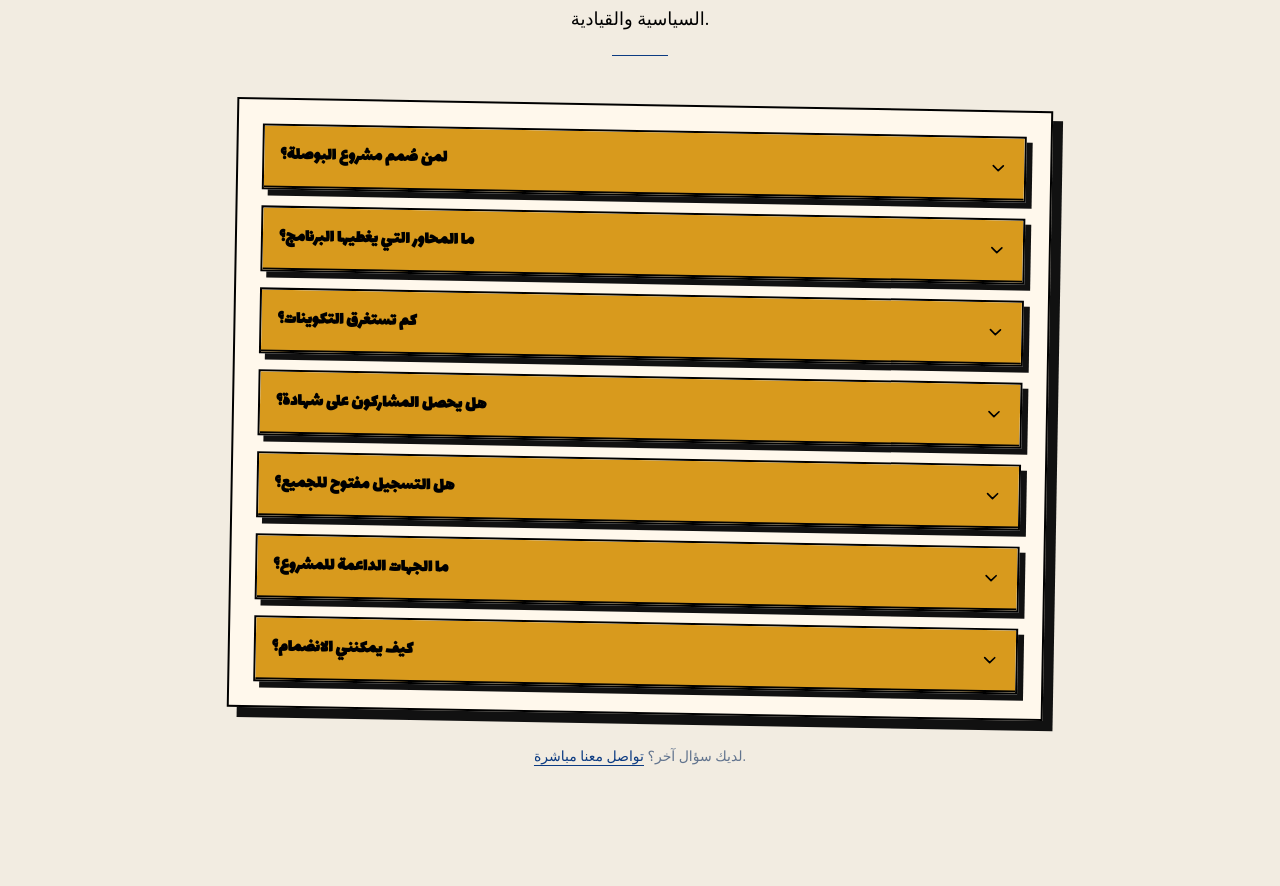
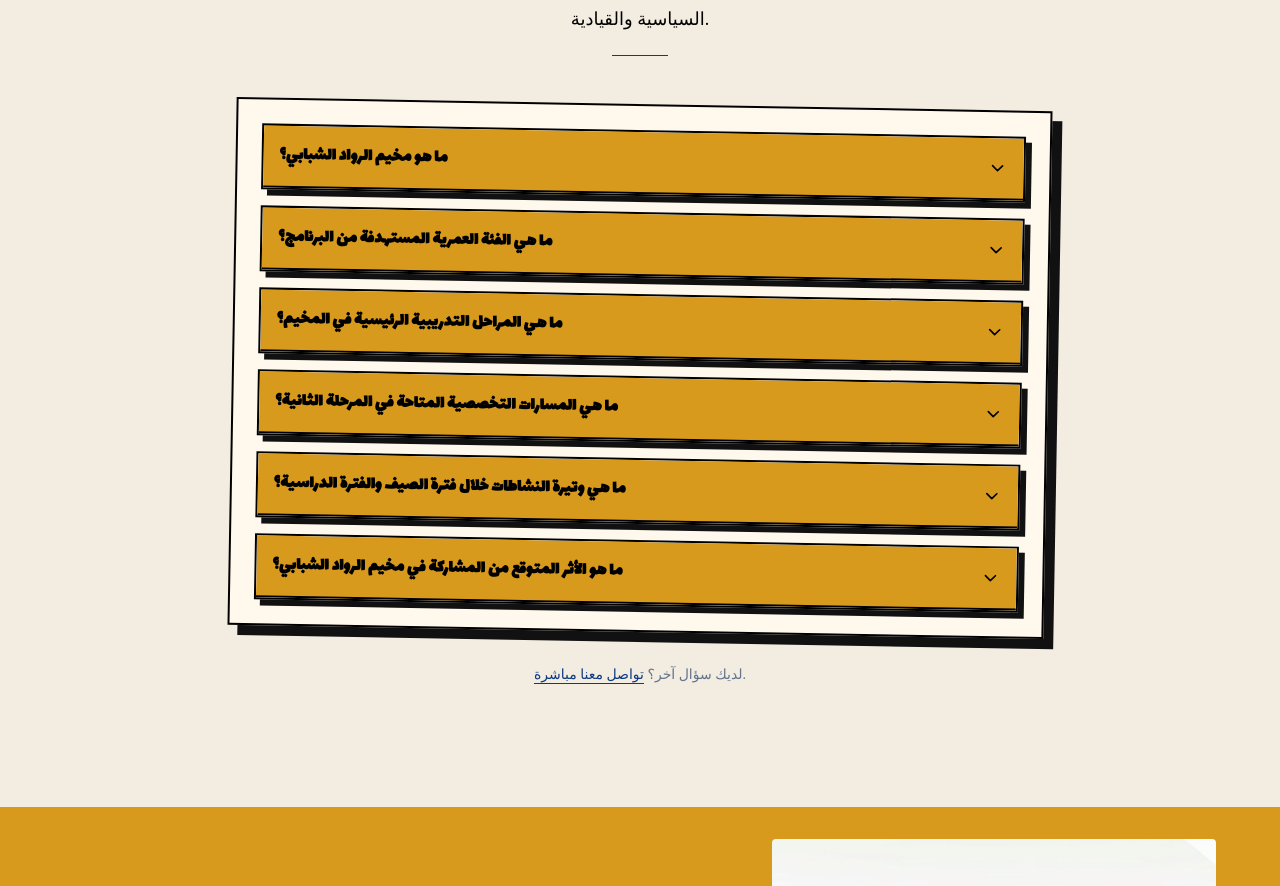
Before and after one commit to Noufel-sf/Dz_yound_leaders2, a Next.js app: page / in a window 1280 px wide. Shown: the part 7449-8335 px from the top of the page. Built offline with nearby package versions, Linux system fonts and the light colour scheme; a web font is replaced by a local one.

Commit message:
Addinig faq section real text

```diff
--- a/app/components/FaqSection.tsx
+++ b/app/components/FaqSection.tsx
@@ -11,61 +11,53 @@ type FAQItem = {
   answer: string;
 };
 
-const faqs: FAQItem[] = [
+export const faqs: FAQItem[] = [
   {
-    id: "eligibility",
-    question: "لمن صُمم مشروع البوصلة؟",
+    id: "1",
+    question: "ما هو مخيم الرواد الشبابي؟",
     answer:
-      "صُمم المشروع للشباب الجزائري الطموح الراغب في تطوير وعيه السياسي وفهم آليات العمل المؤسساتي وصناعة القرار.",
+      "مخيم الرواد الشبابي هو برنامج تدريبي متكامل ومرحلي يهدف إلى بناء جيل جديد من الشباب الجزائري القادر على الابتكار، القيادة، وصناعة الأثر الإيجابي في مجتمعاتهم، من خلال صقل مهاراتهم الشخصية والتقنية والمهنية.",
   },
   {
-    id: "content",
-    question: "ما المحاور التي يغطيها البرنامج؟",
+    id: "2",
+    question: "ما هي الفئة العمرية المستهدفة من البرنامج؟",
     answer:
-      "يغطي البرنامج مسارات مهارية، قانونية، إدارية وسياسية، مع تدريبات تطبيقية تساعدك على القيادة وتحمل المسؤولية.",
+      "يستهدف البرنامج الشباب الجزائري من الفئة العمرية 18 إلى 35 سنة، الطموحين، الملتزمين، والراغبين في تطوير ذواتهم والمساهمة في بناء مجتمعاتهم.",
   },
   {
-    id: "duration",
-    question: "كم تستغرق التكوينات؟",
+    id: "3",
+    question: "ما هي المراحل التدريبية الرئيسية في المخيم؟",
     answer:
-      "مدة التكوين تختلف حسب المسار، ويتم الإعلان عن الرزنامة الزمنية لكل دفعة قبل الانطلاق لضمان جاهزية المشاركين.",
+      "يتكون البرنامج من ثلاث مراحل رئيسية: المرحلة الأولى بناء الشخصية والمهارات الناعمة (Soft Skills) وتركز على التواصل الفعال، الذكاء العاطفي، القيادة والعمل الجماعي، وإدارة الذات والوقت. المرحلة الثانية التمكين الرقمي والتقني (Hard Skills) وتشمل التدريب على أدوات الذكاء الاصطناعي وكيفية استهلاكها لصالحنا، بالإضافة إلى مسارين تخصصيين هما التمكين الرقمي والمقاولتية. المرحلة الثالثة تدريب المدربين (TOT - Training of Trainers) لتأهيل الشباب ليصبحوا مدربين وموجهين.",
   },
   {
-    id: "certificate",
-    question: "هل يحصل المشاركون على شهادة؟",
+    id: "4",
+    question: "ما هي المسارات التخصصية المتاحة في المرحلة الثانية؟",
     answer:
-      "نعم، يحصل المشاركون الذين يُتمّون المسار التدريبي بنجاح على شهادة مشاركة توثق اكتسابهم للمهارات الأساسية.",
+      "المسارات التخصصية هي: المسار الأول التمكين الرقمي ويشمل التصوير وصحافة الهاتف، البودكاست، والتسويق الرقمي. المسار الثاني المقاولتية ويشمل المهارات المقاولاتية واختيار المشروع، دراسة السوق والدراسات التقنية والمالية، مخطط نموذج العمل (BMC)، وكيفية التسجيل مع NESDA وANGEM والمقاول الذاتي.",
   },
   {
-    id: "selection",
-    question: "هل التسجيل مفتوح للجميع؟",
+    id: "5",
+    question: "ما هي وتيرة النشاطات خلال فترة الصيف والفترة الدراسية؟",
     answer:
-      "يتم فتح التسجيل وفق دفعات، وقد يُعتمد انتقاء المشاركين حسب المقاعد المتاحة ومدى توافق الدافع الشخصي مع أهداف المشروع.",
+      "خلال فصل الصيف (جويلية وأوت) ستكون النشاطات بمعدل ثلاث مرات شهرياً. ومع بداية المشوار الدراسي، ستصبح النشاطات مرتين شهرياً لضمان عدم الإرهاق وتوفير المرونة للمشاركين.",
   },
   {
-    id: "partners",
-    question: "ما الجهات الداعمة للمشروع؟",
+    id: "6",
+    question: "ما هو الأثر المتوقع من المشاركة في مخيم الرواد الشبابي؟",
     answer:
-      "تم اختيار مشروع البوصلة ضمن برنامج DZ Young Leaders التابع لوزارة الشباب وبالتنسيق مع المجلس الأعلى للشباب.",
-  },
-  {
-    id: "apply",
-    question: "كيف يمكنني الانضمام؟",
-    answer:
-      "يمكنك متابعة قنوات المشروع الرسمية وملء استمارة التسجيل عند فتح الدفعة الجديدة، وسيتم التواصل معك لتأكيد القبول والخطوات التالية.",
+      "يتوقع أن يساهم المخيم في تخريج جيل من الشباب الواعي والمؤهل، يمتلك خارطة طريق واضحة للانطلاق في مساره المهني أو الريادي، ويكون قادراً على قيادة المبادرات، خلق فرص العمل، والمساهمة بفعالية في التنمية الاقتصادية والاجتماعية للوطن.",
   },
 ];
-
 export default function FaqSection() {
   return (
-    <section id="faq"  className="w-full z-100  py-20 sm:px-8 lg:px-12">
+    <section id="faq" className="w-full z-100  py-20 sm:px-8 lg:px-12">
       <div className="mx-auto max-w-4xl z-100 p-6 sm:p-10">
-
         {/* Header */}
         <div className="mb-12 flex flex-col items-center gap-4 text-center">
-         <span className="inline-flex items-center gap-2 border-2 border-black heading bg-secondary px-4 py-1 text-xl -rotate-3 font-bold text-black shadow-[3px_3px_0_0_#111111]">
-          الأسئلة الشائعة
-        </span>
+          <span className="inline-flex items-center gap-2 border-2 border-black heading bg-secondary px-4 py-1 text-xl -rotate-3 font-bold text-black shadow-[3px_3px_0_0_#111111]">
+            الأسئلة الشائعة
+          </span>
 
           <h2 className="heading text-5xl z-10 font-bold leading-tight text-slate-900 sm:text-8xl">
             كل ما تحتاج معرفته قبل
@@ -82,7 +74,11 @@ export default function FaqSection() {
         <div className="overflow-hidden z-100 rotate-1 hover:rotate-0 transition duration-500 border-2 border-black bg-[var(--figjam-cream)] p-4 shadow-[10px_10px_0_0_#111111] sm:p-6">
           <Accordion type="single" collapsible className="w-full z-10">
             {faqs.map((faq) => (
-              <AccordionItem key={faq.id} value={faq.id} className="mb-4 z-10 last:mb-0">
+              <AccordionItem
+                key={faq.id}
+                value={faq.id}
+                className="mb-4 z-10 last:mb-0"
+              >
                 <AccordionTrigger className="text-right heading text-lg">
                   {faq.question}
                 </AccordionTrigger>
```
